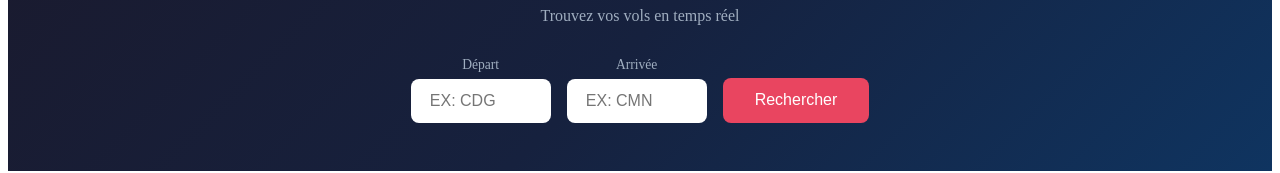
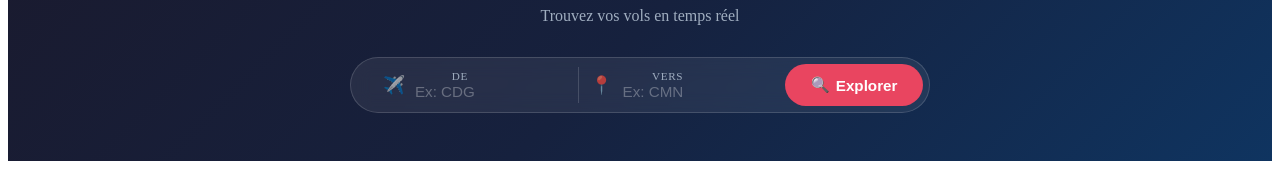
Before and after one commit to moghit-eou/Flight-book, an Angular app in the folder frontend/flight-booking-frontend/: page /flights in a window 1280 px wide. Shown: the part 168-341 px from the top of the page. Built offline with nearby package versions, Linux system fonts and the light colour scheme; no server answers.

Commit message:
Change: change the look of search-bar

```diff
--- a/frontend/flight-booking-frontend/src/app/components/flights/flights.css
+++ b/frontend/flight-booking-frontend/src/app/components/flights/flights.css
@@ -9,52 +9,94 @@
 
 .hero h1 { font-size: 2.5rem; margin-bottom: 0.5rem; }
 .hero p { color: #a0aec0; margin-bottom: 2rem; }
-
 .search-bar {
   display: flex;
-  gap: 1rem;
   justify-content: center;
-  align-items: flex-end;
-  flex-wrap: wrap;
-  max-width: 700px;
   margin: 0 auto;
 }
 
-.search-field {
+.search-pill {
+  display: flex;
+  align-items: center;
+  background: rgba(255, 255, 255, 0.07);
+  border: 1px solid rgba(255, 255, 255, 0.15);
+  border-radius: 50px;
+  padding: 6px 6px 6px 20px;
+  gap: 0;
+  backdrop-filter: blur(10px);
+  max-width: 580px;
+  width: 100%;
+}
+
+.pill-field {
+  display: flex;
+  align-items: center;
+  gap: 10px;
+  flex: 1;
+  padding: 6px 12px;
+}
+
+.pill-icon {
+  font-size: 1.1rem;
+  opacity: 0.7;
+}
+
+.pill-input-group {
   display: flex;
   flex-direction: column;
-  gap: 0.4rem;
+  gap: 1px;
 }
 
-.search-field label {
-  font-size: 0.85rem;
+.pill-input-group label {
+  font-size: 0.7rem;
   color: #a0aec0;
+  text-transform: uppercase;
+  letter-spacing: 0.06em;
 }
 
-.search-field input {
-  padding: 0.8rem 1.2rem;
+.pill-input-group input {
+  background: transparent;
   border: none;
-  border-radius: 8px;
-  font-size: 1rem;
+  outline: none;
+  color: white;
+  font-size: 0.95rem;
+  font-weight: 500;
   text-transform: uppercase;
-  width: 140px;
-  background: white;
+  width: 90px;
 }
 
-.search-bar button {
-  padding: 0.8rem 2rem;
+.pill-input-group input::placeholder {
+  color: rgba(255, 255, 255, 0.3);
+  font-weight: 400;
+  text-transform: none;
+}
+
+.pill-divider {
+  width: 1px;
+  height: 36px;
+  background: rgba(255, 255, 255, 0.15);
+  flex-shrink: 0;
+}
+
+.pill-btn {
+  display: flex;
+  align-items: center;
+  gap: 6px;
+  padding: 0.75rem 1.6rem;
   background: #e94560;
   color: white;
   border: none;
-  border-radius: 8px;
-  font-size: 1rem;
+  border-radius: 40px;
+  font-size: 0.95rem;
+  font-weight: 600;
   cursor: pointer;
-  transition: background 0.2s;
-  height: 45px;
+  transition: background 0.2s, transform 0.1s;
+  white-space: nowrap;
+  flex-shrink: 0;
 }
 
-.search-bar button:hover { background: #c73652; }
-.search-bar button:disabled { background: #888; cursor: not-allowed; }
+.pill-btn:hover { background: #c73652; transform: scale(1.02); }
+.pill-btn:disabled { background: #555; cursor: not-allowed; transform: none; }
 
 .container {
   max-width: 1200px;
--- a/frontend/flight-booking-frontend/src/app/components/flights/flights.html
+++ b/frontend/flight-booking-frontend/src/app/components/flights/flights.html
@@ -3,18 +3,34 @@
   <p>Trouvez vos vols en temps réel</p>
 
   <div class="search-bar">
-    <div class="search-field">
-      <label>Départ</label>
-      <input [(ngModel)]="depIata" placeholder="Ex: CDG" maxlength="3" />
+    <div class="search-pill">
+
+      <div class="pill-field">
+        <span class="pill-icon">✈️</span>
+        <div class="pill-input-group">
+          <label>De</label>
+          <input [(ngModel)]="depIata" placeholder="Ex: CDG" maxlength="3" (keyup.enter)="search()" />
         </div>
-    <div class="search-field">
-      <label>Arrivée</label>
-      <input [(ngModel)]="arrIata" placeholder="Ex: CMN" maxlength="3" />
       </div>
-    <button (click)="search()" [disabled]="loading">
-      {{ loading ? 'Recherche...' : 'Rechercher' }}
+
+      <div class="pill-divider"></div>
+
+      <div class="pill-field">
+        <span class="pill-icon">📍</span>
+        <div class="pill-input-group">
+          <label>Vers</label>
+          <input [(ngModel)]="arrIata" placeholder="Ex: CMN" maxlength="3" (keyup.enter)="search()" />
+        </div>
+      </div>
+
+      <button class="pill-btn" (click)="search()" [disabled]="loading">
+        <span>🔍</span>
+        {{ loading ? '...' : 'Explorer' }}
       </button>
+
     </div>
+  </div>
+
 </div>
 
 
@@ -84,7 +100,8 @@
 
     <div class="modal-header">
       <h2>Détails du vol</h2>
-        <div class="flight-badge">{{ selectedFlight.airline?.name }} - {{ selectedFlight.flight?.iata || selectedFlight.flight?.number }}</div>
+      <div class="flight-badge">{{ selectedFlight.airline?.name }} - {{ selectedFlight.flight?.iata ||
+        selectedFlight.flight?.number }}</div>
     </div>
     <p class="modal-route-name">{{ selectedFlight.departure?.airport }} vers {{ selectedFlight.arrival?.airport }}</p>
     <div class="modal-flight-meta">
@@ -148,7 +165,8 @@
           <span class="radio-bullet" [class.active]="selectedClassType === 'Standard'"></span>
         </div>
         <h3>Economy Standard</h3>
-          <div class="price">US${{ getClassPrice(getFlightPrice(selectedFlight.flight?.iata || selectedFlight.flight?.number), 'Standard') }}</div>
+        <div class="price">US${{ getClassPrice(getFlightPrice(selectedFlight.flight?.iata ||
+          selectedFlight.flight?.number), 'Standard') }}</div>
         <ul class="features">
           <li class="included">✔ Sac personnel</li>
           <li class="included">✔ Bagage cabine (10kg)</li>
@@ -157,13 +175,15 @@
       </div>
 
       <!-- Plus -->
-        <div class="class-card highlight" [class.selected]="selectedClassType === 'Plus'" (click)="selectClassType('Plus')">
+      <div class="class-card highlight" [class.selected]="selectedClassType === 'Plus'"
+        (click)="selectClassType('Plus')">
         <div class="best-value">Lowest price with checked baggage</div>
         <div class="radio-indicator">
           <span class="radio-bullet" [class.active]="selectedClassType === 'Plus'"></span>
         </div>
         <h3>Economy Plus</h3>
-          <div class="price">US${{ getClassPrice(getFlightPrice(selectedFlight.flight?.iata || selectedFlight.flight?.number), 'Plus') }}</div>
+        <div class="price">US${{ getClassPrice(getFlightPrice(selectedFlight.flight?.iata ||
+          selectedFlight.flight?.number), 'Plus') }}</div>
         <ul class="features">
           <li class="included">✔ Sac personnel</li>
           <li class="included">✔ Bagage cabine (10kg)</li>
@@ -176,7 +196,8 @@
     <div class="modal-footer">
       <div class="total-price-summary">
         <span class="label">Prix total :</span>
-          <span class="value">US${{ getClassPrice(getFlightPrice(selectedFlight.flight?.iata || selectedFlight.flight?.number), selectedClassType) }}</span>
+        <span class="value">US${{ getClassPrice(getFlightPrice(selectedFlight.flight?.iata ||
+          selectedFlight.flight?.number), selectedClassType) }}</span>
       </div>
       <button class="btn-continue" (click)="continueBooking()">
         Continue
```
Lines whose indentation alone changed are shown as unchanged.
